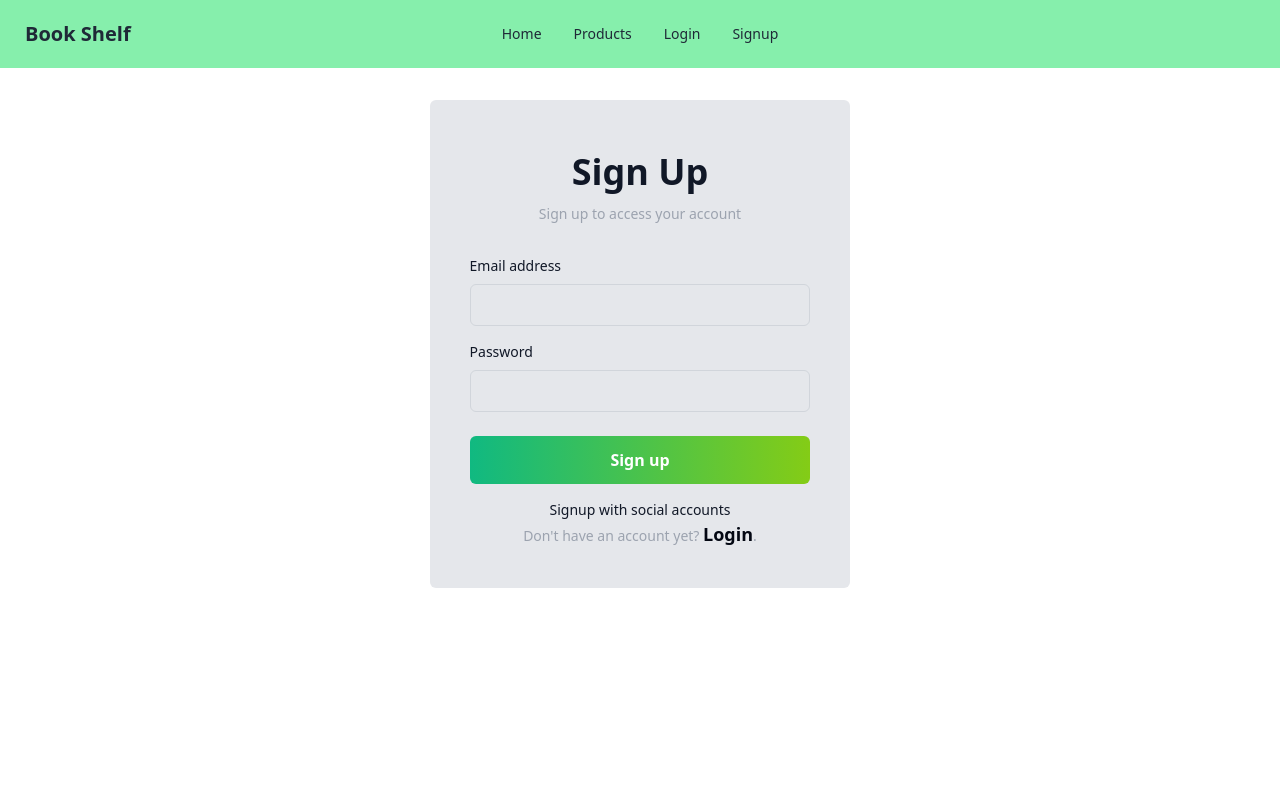
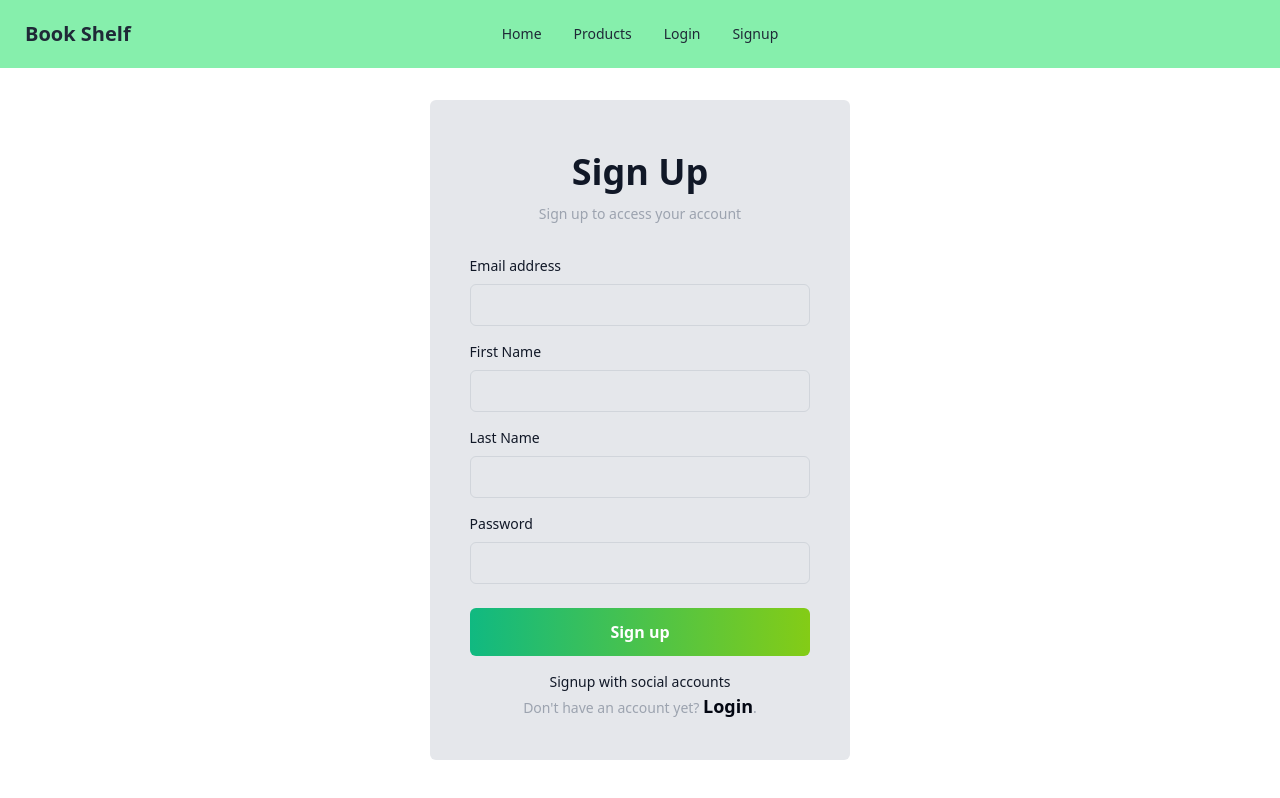
Before and after one commit to AriFullah3202/Bookshelf-client, a React (Vite) app: page /auth/signup in a window 1280 px wide. Built offline with nearby package versions, Linux system fonts and the light colour scheme; no server answers.

Commit message:
added to page ReadingList and wishList

```diff
--- a/src/layouts/Navber.tsx
+++ b/src/layouts/Navber.tsx
@@ -59,6 +59,15 @@ console.log("first")
           </li>
 
         )}
+        {data?.data?.email && (
+
+           <li> <Link to="/wishlist">My WishList</Link></li>
+
+        )}
+        {data?.data?.email && (
+         <li><Link to="/reading">My ReadingList</Link></li>
+
+        )}
 
 
 
@@ -72,7 +81,7 @@ console.log("first")
 
         </li>
 
-                      <li>  <Link to="auth/signup">
+                      <li>  <Link to="/auth/signup">
                           Signup
                         </Link></li>
                       </>
--- /dev/null
+++ b/src/pages/Reading.tsx
@@ -0,0 +1,9 @@
+import React from 'react'
+
+const Reading = () => {
+  return (
+    <div>Reading</div>
+  )
+}
+
+export default Reading
--- a/src/pages/Signup.tsx
+++ b/src/pages/Signup.tsx
@@ -1,13 +1,29 @@
 /* eslint-disable @typescript-eslint/no-unsafe-member-access */
-import { Link } from "react-router-dom"
+import { Link, useNavigate } from "react-router-dom"
 import { useForm, } from 'react-hook-form';
 import PrimaryButton from "../components/Button/PrimaryButton";
 import SmallSpinner from "../components/Spiner/SmallSpinner";
+import { useDispatch } from "react-redux";
+import { createUser } from "../redux/feature/user/userSlice";
 
 const Signup = () => {
 
   const { register, handleSubmit , errors} = useForm();
-  const handleLogin = (data) => console.log(data);
+
+  const dispatch = useDispatch()
+  const navigate = useNavigate()
+
+
+  const handleLogin = (data) => {
+    console.log("hello" , data)
+    const name = {
+      firstName: data.firstName,
+      lastName: data.lastName
+    };
+
+    dispatch(createUser({email : data.email ,name, password : data.password}))
+    navigate('/auth/login')
+  };
 
 return (
   <div className='flex justify-center items-center pt-8'>
@@ -25,55 +41,86 @@ return (
         action=''
         className='space-y-6 ng-untouched ng-pristine ng-valid'
       >
-        <div className='space-y-4'>
+  <div className="space-y-4">
     <div>
-            <label htmlFor='email' className='block mb-2 text-sm'>
+      <label htmlFor="email" className="block mb-2 text-sm">
         Email address
       </label>
       <input
-              name='email'
+        name="email"
         {...register("email", { required: "Email is required" })}
-              id='email'
+        id="email"
+        className="w-full px-3 py-2 border rounded-md border-gray-300 focus:outline-green-500 bg-gray-200 text-gray-900"
+        data-temp-mail-org="0"
+      />
+      {errors?.email && (
+        <p className="text-red-400">{errors?.email?.message}</p>
+      )}
+    </div>
 
-              className='w-full px-3 py-2 border rounded-md border-gray-300 focus:outline-green-500 bg-gray-200 text-gray-900'
-              data-temp-mail-org='0'
+    <div>
+      <label htmlFor="firstName" className="block mb-2 text-sm">
+        First Name
+      </label>
+      <input
+        name="firstName"
+        {...register("firstName", { required: "First Name is required" })}
+        id="firstName"
+        className="w-full px-3 py-2 border rounded-md border-gray-300 focus:outline-green-500 bg-gray-200 text-gray-900"
       />
-            {errors?.email && <p className="text-red-400">{errors?.email ?.message}</p>}
-
+      {errors?.firstName && (
+        <p className="text-red-400">{errors?.firstName?.message}</p>
+      )}
     </div>
     <div>
-            <div className='flex justify-between'>
-              <label htmlFor='password' className='text-sm mb-2'>
+      <label htmlFor="lastName" className="block mb-2 text-sm">
+        Last Name
+      </label>
+      <input
+        name="lastName"
+        {...register("lastName", { required: "Last Name is required" })}
+        id="lastName"
+        className="w-full px-3 py-2 border rounded-md border-gray-300 focus:outline-green-500 bg-gray-200 text-gray-900"
+      />
+      {errors?.lastName && (
+        <p className="text-red-400">{errors?.lastName?.message}</p>
+      )}
+    </div>
+    <div>
+      <div className="flex justify-between">
+        <label htmlFor="password" className="text-sm mb-2">
           Password
         </label>
       </div>
       <input
-              type='password'
-              name='password'
-              id='password'
-              {...register('password', { required: "password is requied", minLength: { value: 2, message: 'password at least 6 charactars or longer' } })}
-
-              className='w-full px-3 py-2 border rounded-md border-gray-300 focus:outline-green-500 bg-gray-200 text-gray-900'
+        type="password"
+        name="password"
+        id="password"
+        {...register("password", {
+          required: "Password is required",
+          minLength: {
+            value: 2,
+            message: "Password should be at least 6 characters long",
+          },
+        })}
+        className="w-full px-3 py-2 border rounded-md border-gray-300 focus:outline-green-500 bg-gray-200 text-gray-900"
       />
-            {errors?.password && <p className="text-red-400">{errors?.password ?.message}</p>}
-
+      {errors?.password && (
+        <p className="text-red-400">{errors?.password?.message}</p>
+      )}
     </div>
   </div>
 
   <div>
-
-        </div>
-        <div>
     <PrimaryButton
-              type='submit'
-              classes='w-full px-8 py-3 font-semibold rounded-md bg-gray-900 hover:bg-gray-700 hover:text-white text-gray-100'
+      type="submit"
+      classes="w-full px-8 py-3 font-semibold rounded-md bg-gray-900 hover:bg-gray-700 hover:text-white text-gray-100"
     >
       Sign up
     </PrimaryButton>
   </div>
+</form>
 
-
-      </form>
       <div className='space-y-1'>
 
       </div>
--- /dev/null
+++ b/src/pages/Wishlist.tsx
@@ -0,0 +1,7 @@
+import React from 'react'
+
+export const WishList = () => {
+  return (
+    <div>WishList</div>
+  )
+}
--- a/src/redux/feature/auth/authService.ts
+++ b/src/redux/feature/auth/authService.ts
@@ -28,15 +28,27 @@ const login = (email: any, password: any) => {
       return response.data;
     });
 };
+const createUser = (email: any, name: any, password: any) => {
+  console.log(email, password, name, "from action");
+  return axios
+    .post(API_URL + "/auth/signup", {
+      email,
+      name,
+      password,
+    })
+    .then((response) => {
+      if (response.data) {
+        console.log("frofm response", response.data.data);
+      }
 
-const logout = () => {
-  localStorage.removeItem("user");
+      return response.data;
+    });
 };
 
 const authService = {
   register,
   login,
-  logout,
+  createUser,
 };
 
 export default authService;
--- a/src/redux/feature/user/userSlice.tsx
+++ b/src/redux/feature/user/userSlice.tsx
@@ -37,11 +37,10 @@ export const loginUser = createAsyncThunk(
   );
 export const createUser = createAsyncThunk(
     'user/createUser',
-    async ({ email, password }: ICredential) => {
-        const data = await authService.login(email, password);
+    async ({ email,name, password }) => {
+      console.log(email , name , password , "from ser slice")
+        const data = await authService.createUser(email,name , password);
         console.log(data.data.email , "form  slice")
-        localStorage.setItem("userToken",data.data.accessToken);
-
       return data.data;
     }
   );
@@ -91,6 +90,20 @@ const userSlice = createSlice({
           state.isLoading = false;
           state.isError = true;
           state.error = action.error.message!;
+        })
+       .addCase(createUser.pending, (state) => {
+          state.isLoading = true;
+          state.isError = false;
+          state.error = null;
+        })
+        .addCase(createUser.fulfilled, (state, {payload}) => {
+          state.isLoading = false;
+        })
+        .addCase(createUser.rejected, (state, action) => {
+          state.user.email = null;
+          state.isLoading = false;
+          state.isError = true;
+          state.error = action.error.message!;
         });
   }
 
```
Also changed, not shown: src/routes/routes.tsx (+12 -0 lines). Lines whose indentation alone changed are shown as unchanged.
